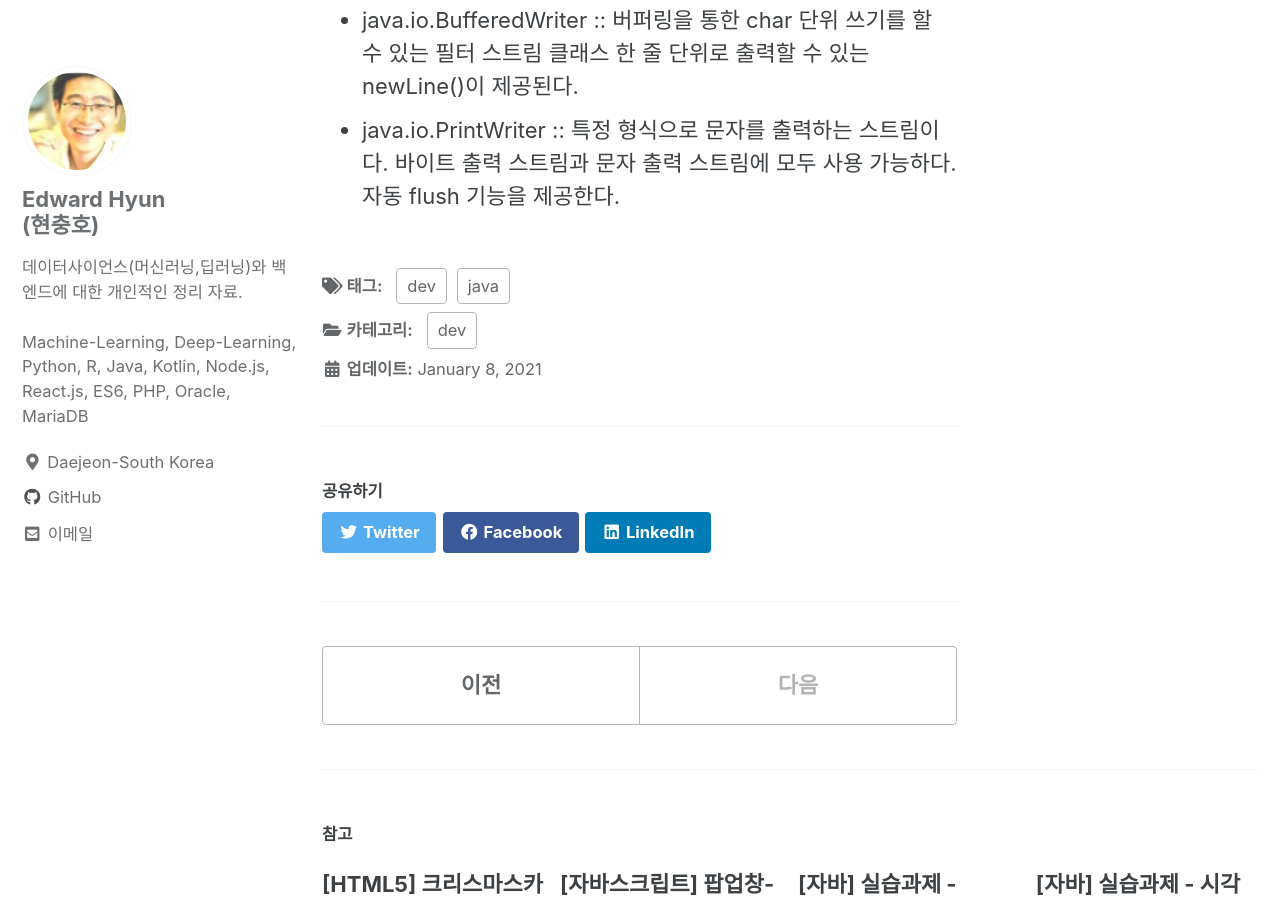
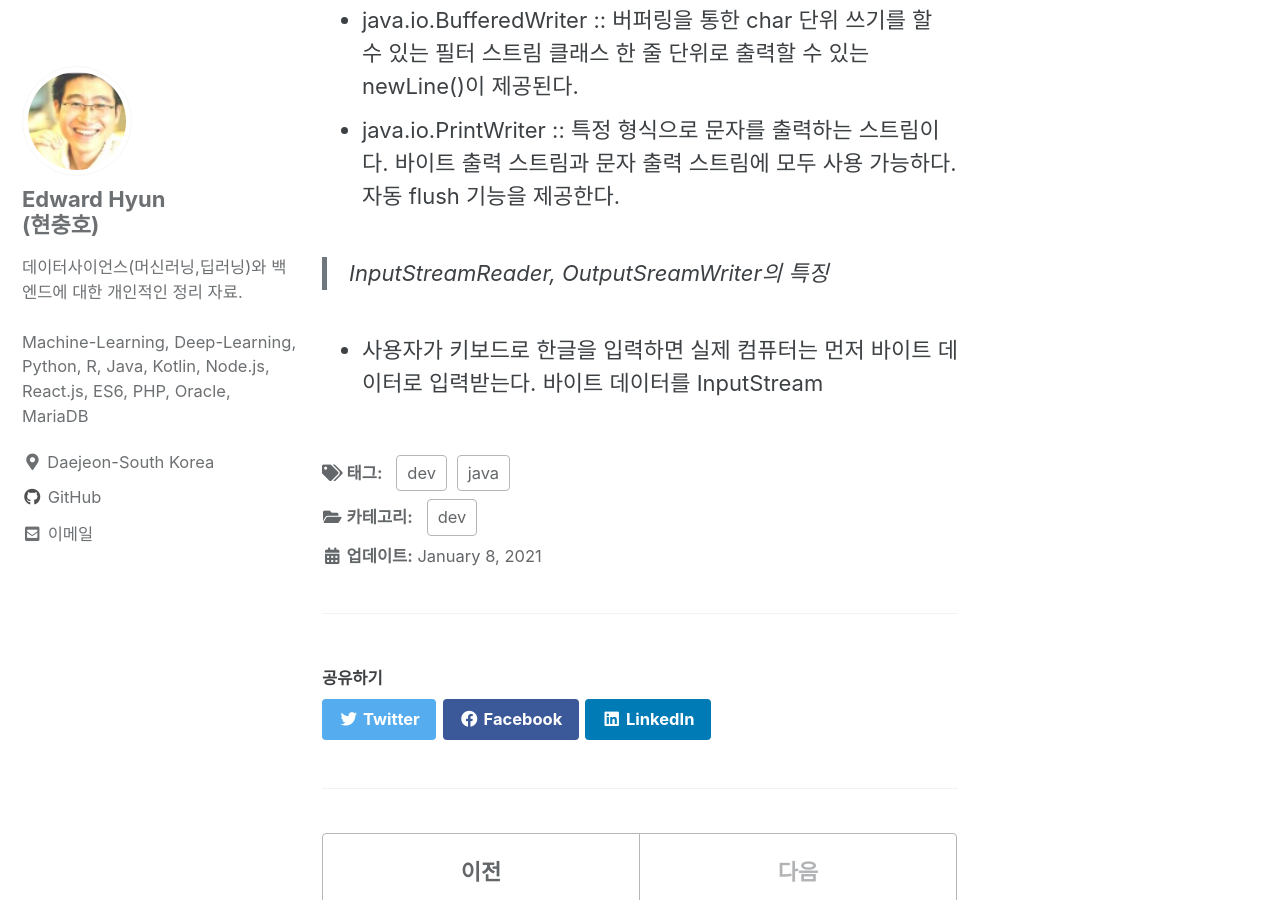
Before and after one commit to iamhch24/iamhch24.github.io, a Jekyll site: the page built from _posts/2021-01-08-[Study] 초보자를 위한 Java Programming.md, in a window 1280 px wide and 900 px high, scrolled down 7438 px. Built offline with Jekyll 4.4.1, drawn with Linux system fonts in a browser that asks for light colours; cached includes are drawn as plain includes.

Commit message:
_posts/2021-01-08-[Study] 초보자를 위한 Java Programming.md updated from https://stackedit.io/

```diff
--- a/_posts/2021-01-08-[Study] 초보자를 위한 Java Programming.md
+++ b/_posts/2021-01-08-[Study] 초보자를 위한 Java Programming.md
@@ -153,13 +153,16 @@ public void m(){
 * java.io.BufferedWriter :: 버퍼링을 통한 char 단위 쓰기를 할 수 있는 필터 스트림 클래스 한 줄 단위로 출력할 수 있는 newLine()이 제공된다.
 * java.io.PrintWriter :: 특정 형식으로 문자를 출력하는 스트림이다. 바이트 출력 스트림과 문자 출력 스트림에 모두 사용 가능하다. 자동 flush 기능을 제공한다.
 
+>InputStreamReader, OutputSreamWriter의 특징
+
+* 사용자가 키보드로 한글을 입력하면 실제 컴퓨터는 먼저 바이트 데이터로 입력받는다. 바이트 데이터를 InputStream
 
 
 
 
 <!--stackedit_data:
-eyJoaXN0b3J5IjpbNzM2NjkxMzMyLC0xMzU3MjQ5NzQzLDE4MT
-A1Njg5OTIsLTE3ODM0NjcwNDcsLTExNDc3ODQyMzYsLTExNzgy
-NzU3MjUsMTYzNDA4MTEyNyw1MDQ3MTQ0NCwxOTY3Mjc4Nzc5LC
-0xMjY0NDQ0NzczXX0=
+eyJoaXN0b3J5IjpbLTE2MjIwNjU1OTMsLTEzNTcyNDk3NDMsMT
+gxMDU2ODk5MiwtMTc4MzQ2NzA0NywtMTE0Nzc4NDIzNiwtMTE3
+ODI3NTcyNSwxNjM0MDgxMTI3LDUwNDcxNDQ0LDE5NjcyNzg3Nz
+ksLTEyNjQ0NDQ3NzNdfQ==
 -->
```
